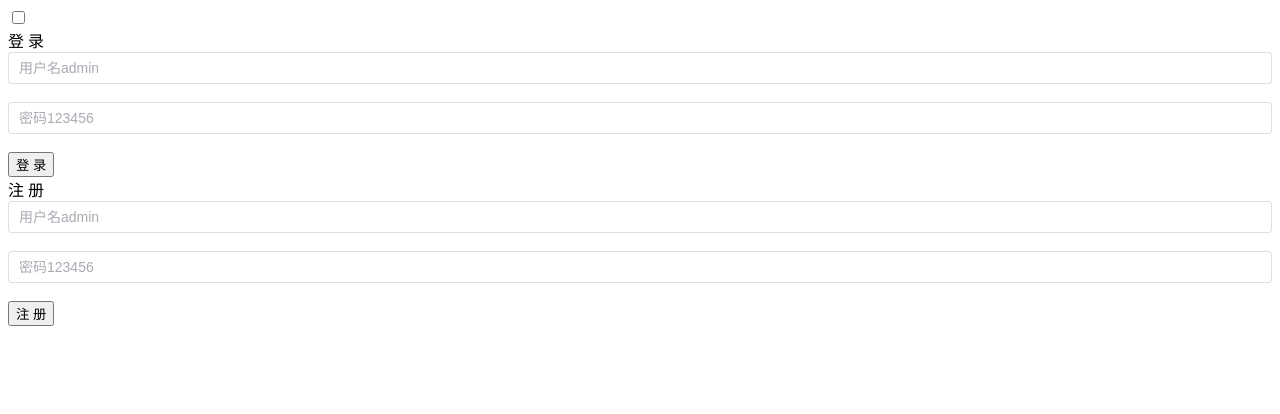
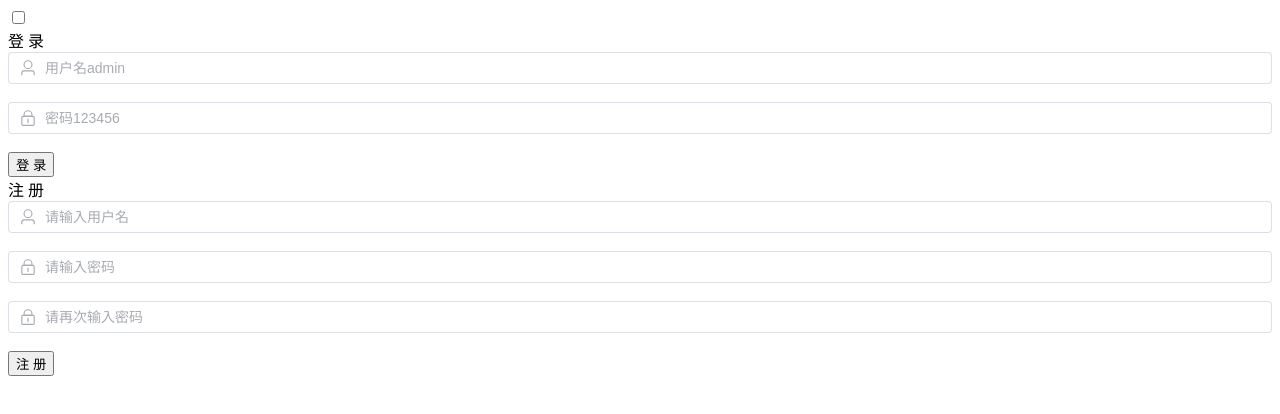
Before and after one commit to Cmingqiu/vue3-vite-ts, a Vue app: page /login in a window 1280 px wide. Shown: the top 414 px of the page. Built offline with nearby package versions, Linux system fonts and the light colour scheme.

Commit message:
添加travis.yml配置文件；拆分登录注册表单

```diff
--- a/src/styles/layout/tagbar.scss
+++ b/src/styles/layout/tagbar.scss
@@ -21,7 +21,7 @@
     }
     &.active {
       color: $white;
-      background-color: $panGreen;
+      background-color: $menuBg;
       border: 0;
       &::before {
         content: '';
--- a/src/styles/login/index.scss
+++ b/src/styles/login/index.scss
@@ -3,13 +3,6 @@
   overflow: hidden;
   position: relative;
   background: linear-gradient(to bottom, #0f0c29, #302b63, #24243e);
-  .el-form {
-    padding: 0 40px;
-    .el-input__inner:focus {
-      box-shadow: none;
-    }
-  }
-}
 
   .form-panel {
     width: 350px;
@@ -85,3 +78,14 @@
       background: #6d44b8;
     }
   }
+
+  .el-form {
+    padding: 0 40px;
+    .el-input__inner:focus {
+      box-shadow: none;
+    }
+    .el-input__prefix {
+      align-items: center;
+    }
+  }
+}
--- a/src/views/layout/navBar/avatar.vue
+++ b/src/views/layout/navBar/avatar.vue
@@ -11,8 +11,12 @@
 </template>
 
 <script setup lang="ts">
+import { useRouter } from 'vue-router'
+
+const router = useRouter()
 const loginOut = () => {
-  console.log('loginOut')
+  //TODO 清除storage中的用户信息
+  router.push('/login')
 }
 </script>
 
--- a/src/views/login/index.vue
+++ b/src/views/login/index.vue
@@ -2,97 +2,19 @@
   <div class="login-page">
     <div class="form-panel">
       <input id="chk" type="checkbox" aria-hidden="true" />
-
-      <div class="login">
-        <label for="chk" aria-hidden="true">登 录</label>
-        <el-form
-          ref="loginFormRef"
-          :model="loginForm"
-          label-position="left"
-          hide-required-asterisk
-          :rules="rules"
-        >
-          <el-form-item prop="username">
-            <el-input v-model="loginForm.username" clearable placeholder="用户名admin" />
-          </el-form-item>
-          <el-form-item prop="password">
-            <el-input
-              v-model="loginForm.password"
-              type="password"
-              clearable
-              show-password
-              placeholder="密码123456"
-              @keydown.enter="login(loginFormRef)"
-            />
-          </el-form-item>
-          <button @click="login(loginFormRef)">登 录</button>
-        </el-form>
-      </div>
-
-      <div class="signup">
-        <!--  <form>
-          <label for="chk" aria-hidden="true">注 册</label>
-          <input type="text" name="txt" placeholder="用户名" />
-          <input type="email" name="email" placeholder="邮箱" />
-          <input type="password" name="pswd" placeholder="密码" />
-          <button>注 册</button>
-        </form> -->
-        <label for="chk" aria-hidden="true">注 册</label>
-        <el-form
-          ref="loginFormRef"
-          :model="loginForm"
-          label-position="left"
-          hide-required-asterisk
-          :rules="rules"
-        >
-          <el-form-item prop="username">
-            <el-input v-model="loginForm.username" clearable placeholder="用户名admin" />
-          </el-form-item>
-          <el-form-item prop="password">
-            <el-input
-              v-model="loginForm.password"
-              type="password"
-              clearable
-              show-password
-              placeholder="密码123456"
-              @keydown.enter="login(loginFormRef)"
-            />
-          </el-form-item>
-          <button @click="login(loginFormRef)">注 册</button>
-        </el-form>
-      </div>
+      <LoginForm />
+      <SignupForm />
     </div>
   </div>
 </template>
 
 <script lang="ts">
-import { defineComponent, reactive, ref } from 'vue'
-import type { FormInstance } from 'element-plus'
+import { defineComponent } from 'vue'
+import LoginForm from './loginForm.vue'
+import SignupForm from './signupForm.vue'
 
 export default defineComponent({
   name: 'Login',
-  setup() {
-    const loginFormRef = ref<FormInstance>()
-    const loginForm = reactive({
-      username: '',
-      password: ''
-    })
-    const rules = {
-      username: { required: true, message: '请输入用户名' },
-      password: { required: true, message: '请输入密码' }
-    }
-    const login = (formEle: FormInstance) => {
-      if (!formEle) return
-      formEle.validate((valid: boolean, fields: unknown) => {
-        if (valid) {
-          console.log(valid, fields)
-        }
-      })
-    }
-
-    return { loginFormRef, loginForm, rules, login }
-  }
+  components: { LoginForm, SignupForm }
 })
 </script>
-
-<style lang="scss" scoped></style>
--- /dev/null
+++ b/src/views/login/loginForm.vue
@@ -0,0 +1,61 @@
+<template>
+  <div class="login">
+    <label for="chk" aria-hidden="true">登 录</label>
+    <el-form
+      ref="loginFormRef"
+      :model="loginForm"
+      label-position="left"
+      hide-required-asterisk
+      :rules="rules"
+    >
+      <el-form-item prop="username">
+        <el-input v-model="loginForm.username" clearable placeholder="用户名admin">
+          <template #prefix>
+            <el-icon size="18px"><User /></el-icon>
+          </template>
+        </el-input>
+      </el-form-item>
+      <el-form-item prop="password">
+        <el-input
+          v-model="loginForm.password"
+          type="password"
+          clearable
+          show-password
+          placeholder="密码123456"
+        >
+          <template #prefix>
+            <el-icon size="18px"><Lock /></el-icon>
+          </template>
+        </el-input>
+      </el-form-item>
+      <button @click.prevent="login(loginFormRef)">登 录</button>
+    </el-form>
+  </div>
+</template>
+
+<script lang="ts" setup>
+import { reactive, ref } from 'vue'
+import type { FormInstance } from 'element-plus'
+import { useRouter } from 'vue-router'
+
+const router = useRouter()
+const loginFormRef = ref<FormInstance>()
+const loginForm = reactive({
+  username: '',
+  password: ''
+})
+const rules = {
+  username: { required: true, message: '请输入用户名' },
+  password: { required: true, message: '请输入密码' }
+}
+const login = (formEle: FormInstance) => {
+  if (!formEle) return
+  formEle.validate((valid: boolean, fields: unknown) => {
+    if (valid) {
+      router.push('/')
+    } else {
+      console.log(valid, fields)
+    }
+  })
+}
+</script>
--- /dev/null
+++ b/src/views/login/signupForm.vue
@@ -0,0 +1,86 @@
+<template>
+  <div class="signup">
+    <label for="chk" aria-hidden="true">注 册</label>
+    <el-form
+      ref="signupFormRef"
+      :model="signupForm"
+      label-position="left"
+      hide-required-asterisk
+      :rules="rules"
+    >
+      <el-form-item prop="username">
+        <el-input v-model="signupForm.username" clearable placeholder="请输入用户名">
+          <template #prefix>
+            <el-icon size="18px"><User /></el-icon>
+          </template>
+        </el-input>
+      </el-form-item>
+      <el-form-item prop="password">
+        <el-input
+          v-model="signupForm.password"
+          type="password"
+          clearable
+          show-password
+          placeholder="请输入密码"
+        >
+          <template #prefix>
+            <el-icon size="18px"><Lock /></el-icon>
+          </template>
+        </el-input>
+      </el-form-item>
+      <el-form-item prop="pwdConfirm">
+        <el-input
+          v-model="signupForm.pwdConfirm"
+          type="password"
+          clearable
+          show-password
+          placeholder="请再次输入密码"
+        >
+          <template #prefix>
+            <el-icon size="18px"><Lock /></el-icon>
+          </template>
+        </el-input>
+      </el-form-item>
+      <button @click.prevent="login(signupFormRef)">注 册</button>
+    </el-form>
+  </div>
+</template>
+
+<script lang="ts" setup>
+import { reactive, ref } from 'vue'
+import type { FormInstance } from 'element-plus'
+
+const signupFormRef = ref<FormInstance>()
+const signupForm = reactive({
+  username: '',
+  password: '',
+  pwdConfirm: ''
+})
+const rules = {
+  username: { required: true, message: '请输入用户名' },
+  password: { required: true, message: '请输入密码' },
+  pwdConfirm: {
+    validator: (rule: unknown, value: string, callback: any) => {
+      if (value.trim() === '') {
+        callback('请再次输入密码')
+      } else if (value !== signupForm.password) {
+        return false
+      } else {
+        callback()
+      }
+    },
+    message: '请输入相同密码',
+    trigger: 'change'
+  }
+}
+const login = (formEle: FormInstance) => {
+  if (!formEle) return
+  formEle.validate((valid: boolean, fields: unknown) => {
+    if (valid) {
+      console.log(valid, fields)
+    } else {
+      console.log(valid, fields)
+    }
+  })
+}
+</script>
```
Also changed, not shown: src/views/login/index1.vue (deleted, +0 -61 lines), .travis.yml (added). Lines whose indentation alone changed are shown as unchanged.
